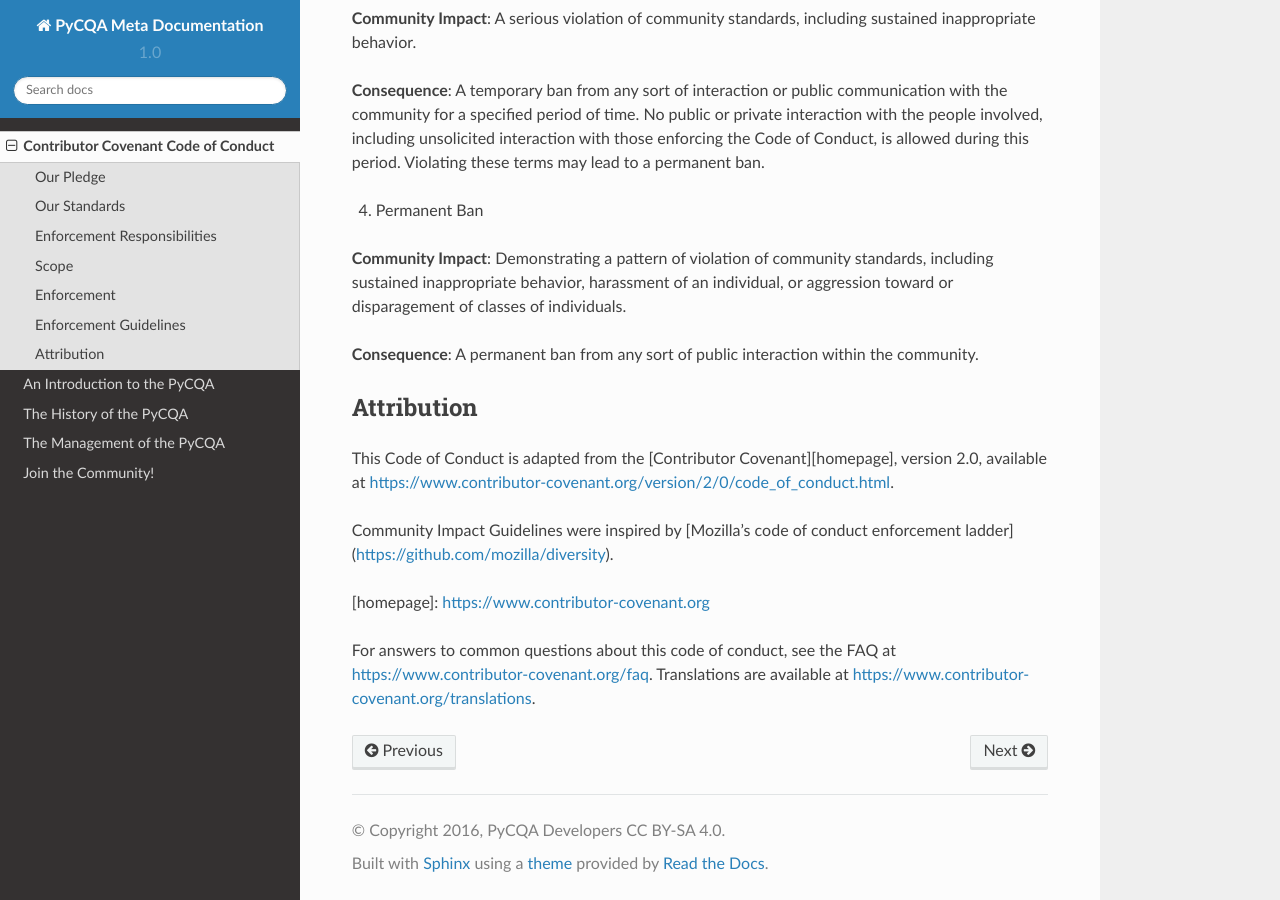
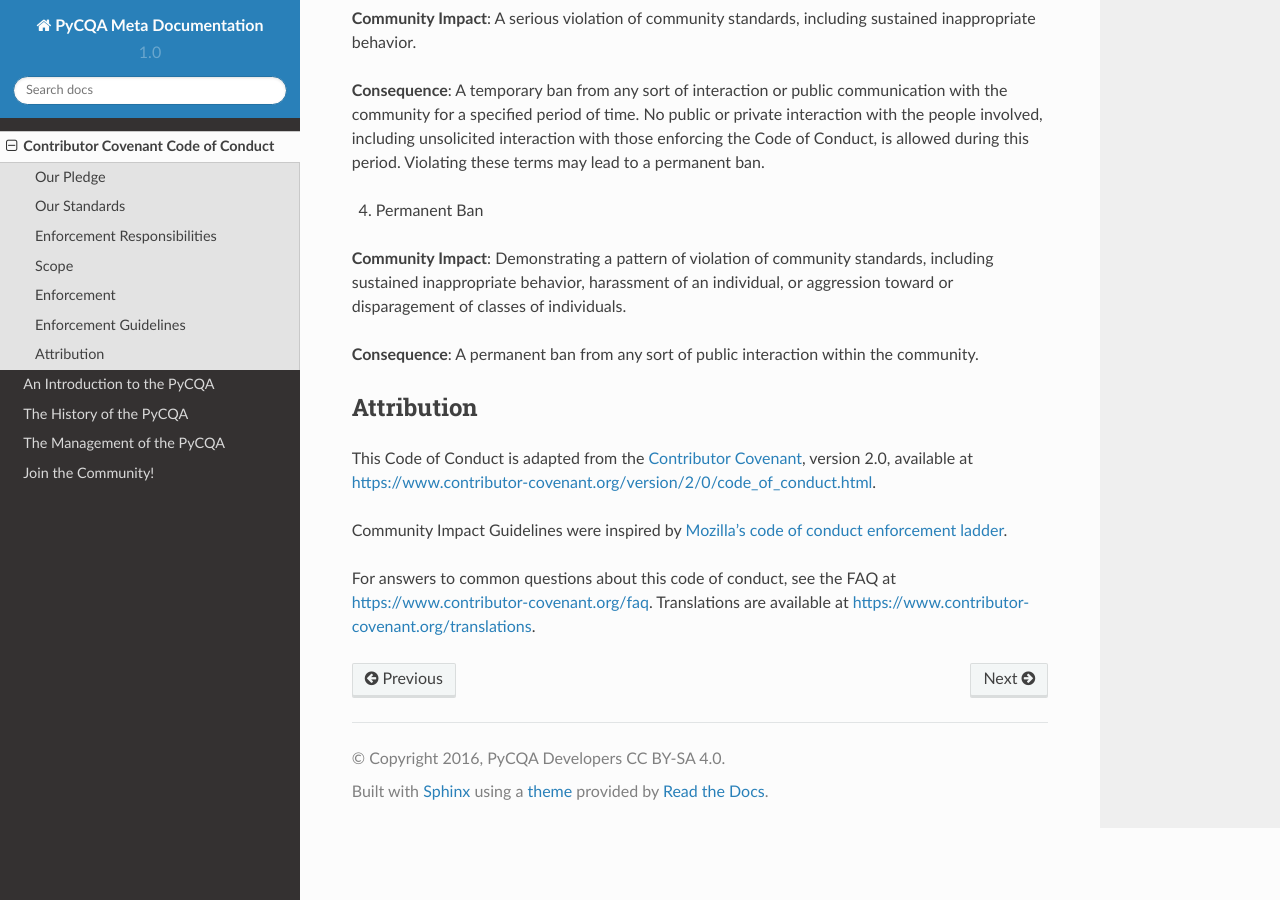
Before and after one commit to PyCQA/meta, a Sphinx documentation site: the page built from source/code-of-conduct.rst, in a window 1280 px wide and 900 px high, scrolled down 2169 px. Built offline with Sphinx 7.4.7 and the Read the Docs theme 2.0.0, drawn with Linux system fonts in a browser that asks for light colours.

Commit message:
Fix wrong link and optimize display (#45)
* fix: fix github user link

* refactor: optimize display

* fix: fix render error

```diff
--- a/source/code-of-conduct.rst
+++ b/source/code-of-conduct.rst
@@ -124,14 +124,14 @@ the community.
 Attribution
 ===========
 
-This Code of Conduct is adapted from the [Contributor Covenant][homepage],
+This Code of Conduct is adapted from the `Contributor Covenant`_,
 version 2.0, available at
 https://www.contributor-covenant.org/version/2/0/code_of_conduct.html.
 
-Community Impact Guidelines were inspired by [Mozilla's code of conduct
-enforcement ladder](https://github.com/mozilla/diversity).
+Community Impact Guidelines were inspired by `Mozilla's code of conduct
+enforcement ladder <https://github.com/mozilla/inclusion>`_.
 
-[homepage]: https://www.contributor-covenant.org
+.. _Contributor Covenant: https://www.contributor-covenant.org
 
 For answers to common questions about this code of conduct, see the FAQ at
 https://www.contributor-covenant.org/faq. Translations are available at
--- a/source/introduction.rst
+++ b/source/introduction.rst
@@ -87,7 +87,7 @@ under the PyCQA are all presently maintained by the following people:
 
 - `pydocstyle <https://github.com/PyCQA/pydocstyle>`_
 
-  * `Amir Rachum <https://github.com/orgs/PyCQA/people/Nurdok>`_
+  * `Amir Rachum <https://github.com/Nurdok>`_
 
   * `Shachar Ohana <https://github.com/shacharoo>`_
 
```
